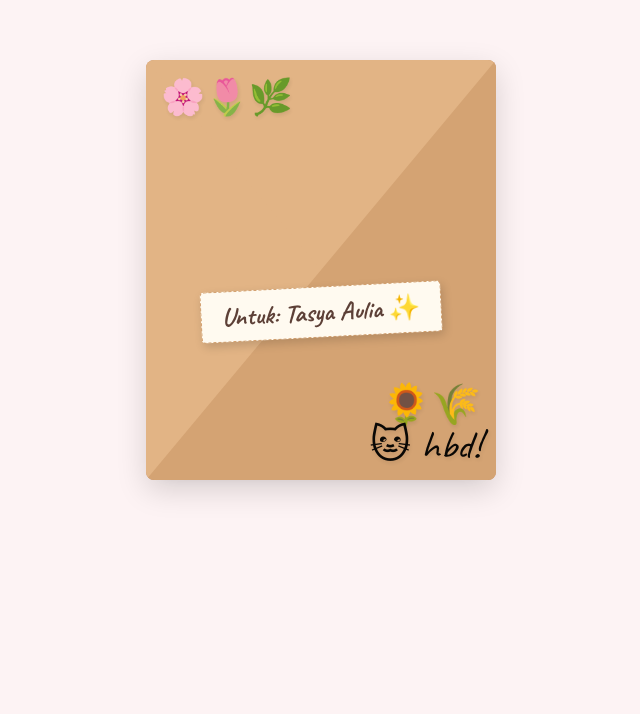
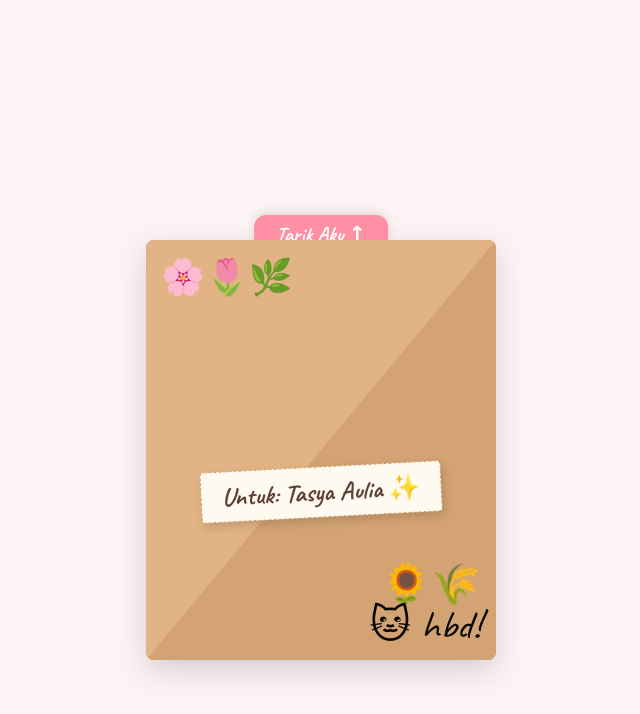
Before and after one commit to Nomad183/Ultah-Tasya, a plain HTML site: page index.html in a window 1280 px wide. Shown: the part 180-894 px from the top of the page, without its empty margins (319-959 px from the left). Before the commit the page ends 800 px from the top, so only its background shows below. Drawn offline with Linux system fonts and the light colour scheme.

Commit message:
sekali lagi

```diff
--- a/index.html
+++ b/index.html
@@ -4,21 +4,24 @@
     <meta charset="UTF-8">
     <meta name="viewport" content="width=device-width, initial-scale=1.0">
     <title>Ultah Tasya Aulia 🎉</title>
-    <!-- Menggunakan font handwriting yang imut dan estetik -->
     <link href="https://fonts.googleapis.com/css2?family=Caveat:wght@400;700&family=Pinyon+Script&display=swap" rel="stylesheet">
 
     <style>
+        /* Mengaktifkan efek scroll halus di seluruh halaman */
+        html {
+            scroll-behavior: smooth;
+        }
+
         body {
             display: flex;
             justify-content: center;
             align-items: flex-start;
-            min-height: 100vh;
+            min-height: 160vh; /* Ruang vertikal halaman agar bisa scroll up/down */
             background-color: #fdf3f4; /* Background pink susu lembut */
             font-family: 'Caveat', cursive;
             margin: 0;
             padding: 20px;
             box-sizing: border-box;
-            overflow-y: auto; /* Halaman utama bisa di-scroll jika layar hp kecil */
         }
 
         /* CONTAINER UTAMA */
@@ -26,8 +29,8 @@
             position: relative;
             width: 350px;
             height: 420px;
-            margin-top: 220px; /* Jarak aman di atas agar saat surat naik tidak terpotong layar */
-            margin-bottom: 100px;
+            margin-top: 400px; /* Jarak atas agar saat surat naik tidak mentok layar */
+            margin-bottom: 200px;
             cursor: pointer;
         }
 
@@ -42,48 +45,51 @@
             box-shadow: 0 10px 30px rgba(0,0,0,0.15);
         }
 
-        /* 2. SURAT UTAMA (Tersembunyi sempurna di dalam) */
+        /* 2. SURAT UTAMA */
         .letter {
             position: absolute;
-            bottom: 10px; /* Duduk manis di atas dasar amplop, tidak akan bocor ke bawah */
+            bottom: 10px; /* Duduk pas di dasar dalam amplop, aman tidak bocor ke bawah */
             left: 15px;
             width: 320px;
-            height: 400px; /* Tinggi disesuaikan agar pas bersembunyi di dalam amplop 420px */
+            height: 400px;
             background-color: #fffaf0;
             border-radius: 8px;
             box-shadow: 0 4px 15px rgba(0,0,0,0.1);
 
             /* Animasi keluar masuk yang sangat mulus */
-            transition: transform 0.8s cubic-bezier(0.4, 0, 0.2, 1);
+            transition: transform 0.9s cubic-bezier(0.4, 0, 0.2, 1);
             z-index: 1;
 
+            /* Diubah ke visible agar pita di bagian atas tidak terpotong */
+            overflow: visible;
             display: flex;
             flex-direction: column;
             padding: 25px 20px;
             box-sizing: border-box;
-            overflow: hidden;
         }
 
-        /* KELAS ANIMASI: Menarik surat keluar ke atas */
+        /* KELAS ANIMASI: Menarik surat keluar jauh ke atas */
         .letter.pulled {
-            transform: translateY(-330px); /* Keluar ke atas dengan pas */
+            transform: translateY(-340px);
         }
 
-        /* TOMBOL PEGANGAN / TAB PENARIK */
+        /* PITA / TAB PENARIK (Sekarang menyembul keluar di atas amplop) */
         .pull-tab {
             position: absolute;
-            top: -28px;
+            top: -35px; /* Angka minus membuat pita keluar menembus batas amplop */
             left: 50%;
             transform: translateX(-50%);
             background-color: #ff8fa3;
             color: white;
-            padding: 5px 22px;
-            border-radius: 12px 12px 0 0;
-            font-size: 1.4rem;
+            padding: 6px 22px;
+            border-radius: 12px 12px 0 0; /* Bentuk tab kantong imut */
+            font-size: 1.3rem;
             font-weight: bold;
-            box-shadow: 0 -3px 6px rgba(0,0,0,0.05);
+            box-shadow: 0 -3px 10px rgba(0,0,0,0.1);
+            z-index: 10;
+
+            /* Efek animasi membal/mentul-mentul agar menarik perhatian */
             animation: bounce 2s infinite;
-            z-index: 10;
         }
 
         @keyframes bounce {
@@ -101,6 +107,7 @@
             overflow-y: auto;
             padding-right: 5px;
             box-sizing: border-box;
+            margin-top: 5px;
         }
 
         /* Hiasan scrollbar internal surat */
@@ -157,7 +164,7 @@
             z-index: 5;
         }
 
-        /* 3. BAGIAN DEPAN AMPLOP (Kantong segitiga) */
+        /* 3. BAGIAN DEPAN AMPLOP */
         .envelope-front {
             position: absolute;
             bottom: 0;
@@ -166,9 +173,9 @@
             background-color: #e2b485;
             border-radius: 8px;
             z-index: 2;
-            pointer-events: none; /* Klik bisa tembus ke surat */
+            pointer-events: none;
 
-            /* Pembentuk lipatan kertas */
+            /* Pembentuk lipatan segitiga kraft paper */
             border-top: 210px solid transparent;
             border-right: 175px solid #d4a373;
             border-bottom: 210px solid #d4a373;
@@ -176,18 +183,18 @@
             box-sizing: border-box;
         }
 
-        /* 4. LAPISAN HIASAN DI ATAS KRAFT PAPER (AMPLOP) */
+        /* 4. LAPISAN HIASAN LUAR KRAFT PAPER */
         .envelope-decor {
             position: absolute;
             top: 0;
             left: 0;
             width: 100%;
             height: 100%;
-            z-index: 3; /* Berada paling depan di atas amplop */
-            pointer-events: none; /* Sentuhan menembus ke sistem penarik */
+            z-index: 3;
+            pointer-events: none;
         }
 
-        /* Label nama bergaya aesthetic rustic di tengah amplop */
+        /* Label nama rustic di tengah amplop */
         .envelope-label {
             position: absolute;
             top: 60%;
@@ -205,24 +212,22 @@
             white-space: nowrap;
         }
 
-        /* Hiasan Bunga-bunga di pojok kiri atas kraft paper */
+        /* Hiasan Bunga di pojok kiri atas kraft paper */
         .decor-flowers-top {
             position: absolute;
             top: 15px;
             left: 15px;
             font-size: 2.2rem;
             opacity: 0.9;
-            filter: drop-shadow(1px 2px 2px rgba(0,0,0,0.1));
         }
 
-        /* Hiasan Hewan Imut & Bunga di pojok kanan bawah kraft paper */
+        /* Hiasan Kucing & Bunga di pojok kanan bawah kraft paper */
         .decor-animals-bottom {
             position: absolute;
             bottom: 15px;
             right: 15px;
             font-size: 2.5rem;
             opacity: 0.95;
-            filter: drop-shadow(1px 2px 2px rgba(0,0,0,0.1));
             text-align: right;
             line-height: 1;
         }
@@ -230,18 +235,13 @@
 </head>
 <body>
 
-    <!-- Klik di area mana saja pada amplop akan memicu keluar/masuknya surat -->
     <div class="container" onclick="toggleLetter()">
 
-        <!-- Lapisan 1: Belakang Amplop -->
         <div class="envelope-back"></div>
 
-        <!-- Lapisan 2: Surat Utama -->
         <div class="letter" id="birthdayLetter">
-            <!-- Pegangan surat -->
             <div class="pull-tab">Tarik Aku ↑</div>
 
-            <!-- Isi Teks Puisi (StopPropagation mencegah surat tertutup otomatis saat scroll teks) -->
             <div class="letter-content" onclick="event.stopPropagation();">
                 <h2>Selamat Ulang Tahun</h2>
 
@@ -278,22 +278,14 @@
                 </div>
             </div>
 
-            <!-- Hewan di dalam surat -->
             <div class="cute-bunny">🐰</div>
         </div>
 
-        <!-- Lapisan 3: Depan Amplop -->
         <div class="envelope-front"></div>
 
-        <!-- Lapisan 4: Hiasan Luar Kraft Paper (Bunga & Hewan Luar) -->
         <div class="envelope-decor">
-            <!-- Bunga di kiri atas amplop -->
             <div class="decor-flowers-top">🌸🌷🌿</div>
-
-            <!-- Label Tag Tengah -->
             <div class="envelope-label">Untuk: Tasya Aulia ✨</div>
-
-            <!-- Hewan & Bunga di kanan bawah amplop -->
             <div class="decor-animals-bottom">
                 <span>🌻🌾</span><br>
                 <span>🐱 hbd!</span>
@@ -303,10 +295,29 @@
     </div>
 
     <script>
-        // Fungsi interaktif untuk tarik-masuk surat secara bergantian (Toggle)
         function toggleLetter() {
             const letter = document.getElementById('birthdayLetter');
+            const container = document.querySelector('.container');
+
+            // 1. Jalankan animasi keluar / masuk surat
             letter.classList.toggle('pulled');
+
+            // 2. Fungsi Otomatis Scroll Up & Down halaman secara halus
+            setTimeout(() => {
+                if (letter.classList.contains('pulled')) {
+                    // Jika surat dibuka, otomatis scroll layar ke bawah sedikit agar surat berada di tengah
+                    window.scrollTo({
+                        top: container.offsetTop - 360,
+                        behavior: 'smooth'
+                    });
+                } else {
+                    // Jika surat dimasukkan kembali, layar otomatis scroll memfokuskan ke amplop lagi
+                    window.scrollTo({
+                        top: container.offsetTop - 150,
+                        behavior: 'smooth'
+                    });
+                }
+            }, 150); // Delay singkat untuk menyelaraskan transisi CSS dan scrolling browser
         }
     </script>
 
```
